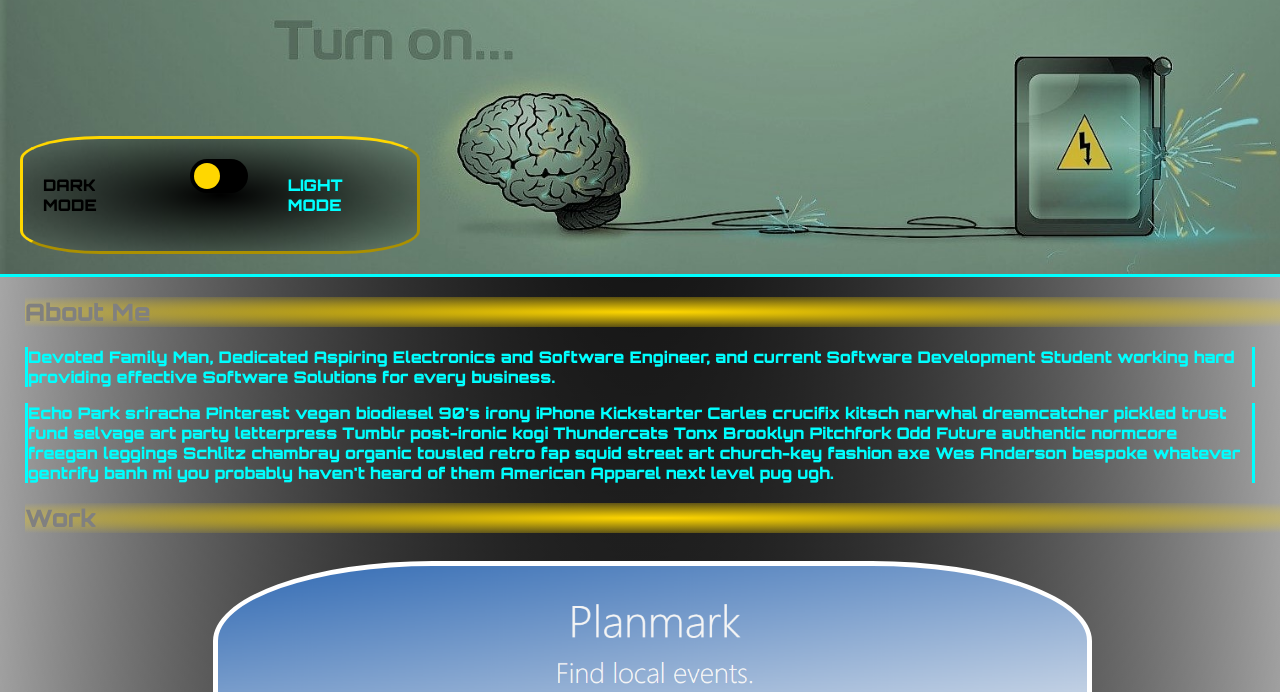
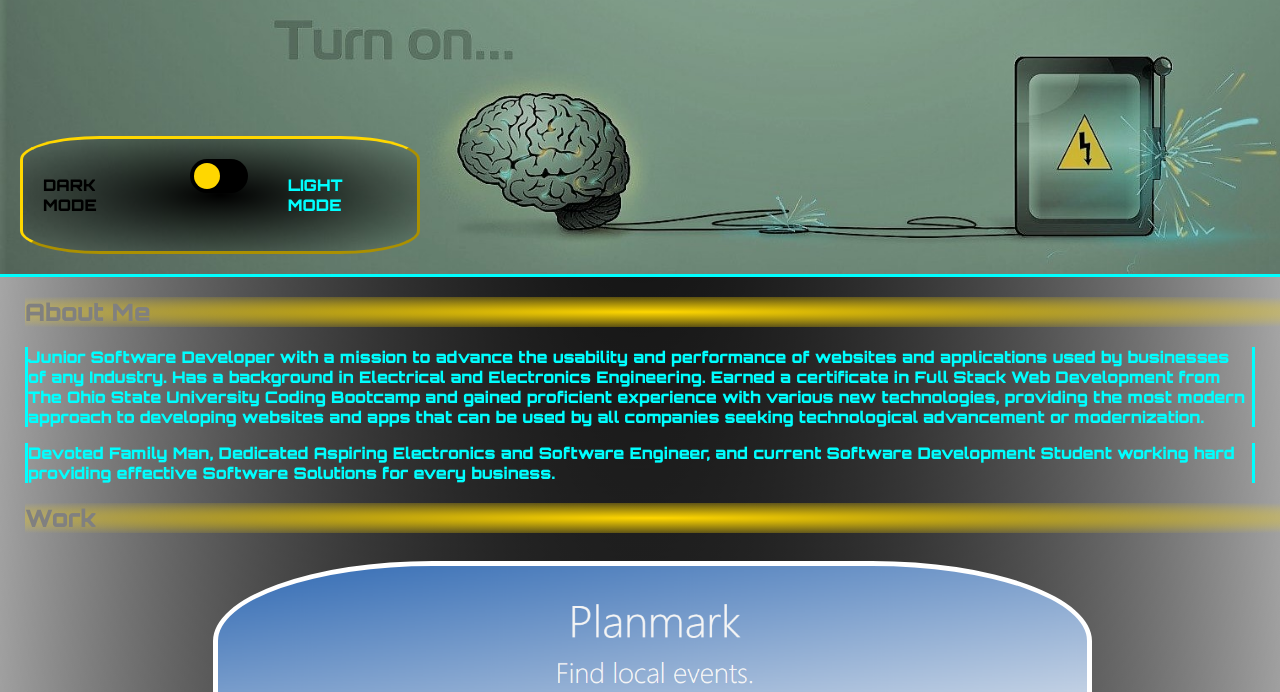
Before and after one commit to llh9/Landon-Hinkle-s-Portfolio, a plain HTML site: page index.html in a window 1280 px wide. Shown: the part 108-800 px from the top of the page. Drawn offline with Linux system fonts and the light colour scheme.

Commit message:
Brand Statement change

```diff
--- a/index.html
+++ b/index.html
@@ -46,10 +46,10 @@
         <section  id="about-me about-meSection">
             <h1>About Me</h1>
             <p>
-               Devoted Family Man, Dedicated Aspiring Electronics and Software Engineer, and current Software Development Student working hard providing effective Software Solutions for every business.
+                Junior Software Developer with a mission to advance the usability and performance of websites and applications used by businesses of any Industry. Has a background in Electrical and Electronics Engineering. Earned a certificate in Full Stack Web Development from The Ohio State University Coding Bootcamp and gained proficient experience with various new technologies, providing the most modern approach to developing websites and apps that can be used by all companies seeking technological advancement or modernization.
             </p>
             <p>
-                Echo Park sriracha Pinterest vegan biodiesel 90's irony iPhone Kickstarter Carles crucifix kitsch narwhal dreamcatcher pickled trust fund selvage art party letterpress Tumblr post-ironic kogi Thundercats Tonx Brooklyn Pitchfork Odd Future authentic normcore freegan leggings Schlitz chambray organic tousled retro fap squid street art church-key fashion axe Wes Anderson bespoke whatever gentrify banh mi you probably haven't heard of them American Apparel next level pug ugh.
+                Devoted Family Man, Dedicated Aspiring Electronics and Software Engineer, and current Software Development Student working hard providing effective Software Solutions for every business.
             </p>
         </section>
 
```
